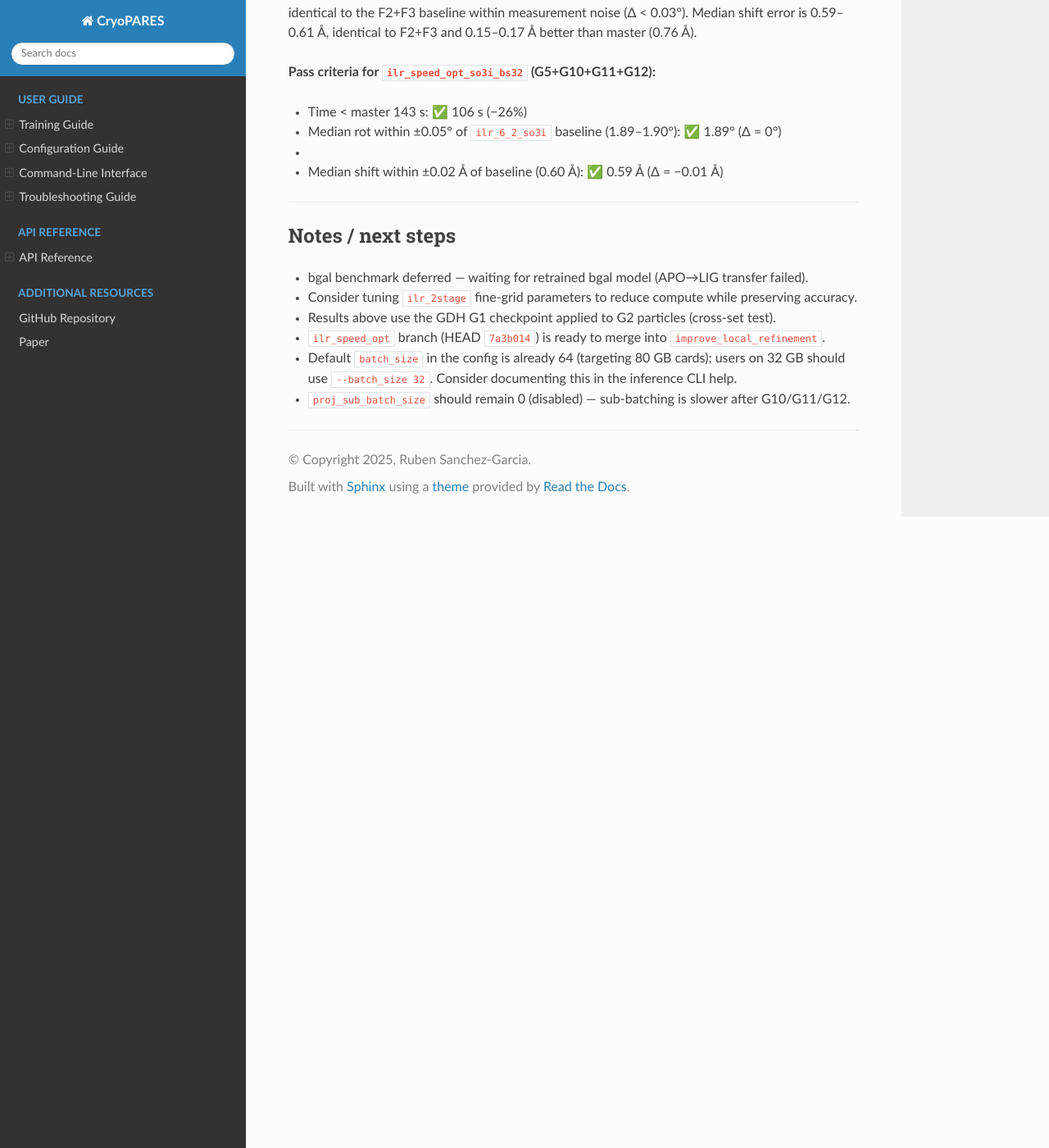
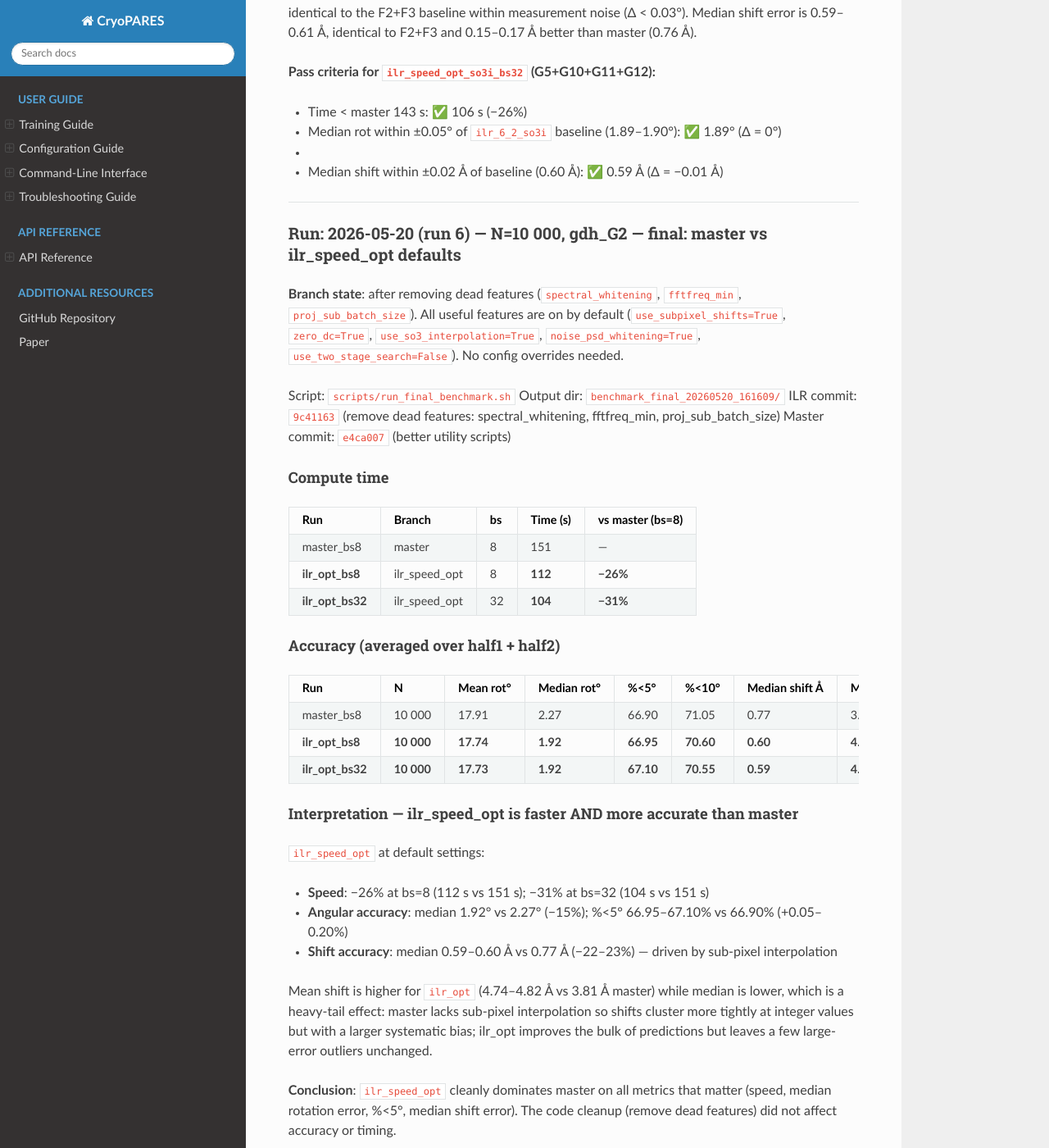
Before and after one commit to rsanchezgarc/cryoPARES, a Sphinx documentation site: the page built from docs/benchmark_local_refinement.md, in a window 1280 px wide and 1400 px high, scrolled down 9207 px. Shown: the whole window at 82% size. Built offline with Sphinx 7.4.7 and the Read the Docs theme 3.1.0, drawn with Linux system fonts in a browser that asks for light colours.

Commit message:
add run 6 final benchmark: master vs ilr_speed_opt defaults (−26−31% time, −15% median error)
Also: summarize_benchmark.py now parses and displays shift errors; new
run_final_benchmark.sh for clean master-vs-ilr_speed_opt comparison.

Co-Authored-By: Claude Sonnet 4.6 <noreply@anthropic.com>

```diff
--- a/docs/benchmark_local_refinement.md
+++ b/docs/benchmark_local_refinement.md
@@ -375,12 +375,57 @@ identical to the F2+F3 baseline within measurement noise (Δ < 0.03°). Median s
 
 ---
 
+### Run: 2026-05-20 (run 6) — N=10 000, gdh_G2 — final: master vs ilr_speed_opt defaults
+
+**Branch state**: after removing dead features (`spectral_whitening`, `fftfreq_min`,
+`proj_sub_batch_size`). All useful features are on by default (`use_subpixel_shifts=True`,
+`zero_dc=True`, `use_so3_interpolation=True`, `noise_psd_whitening=True`,
+`use_two_stage_search=False`). No config overrides needed.
+
+Script: `scripts/run_final_benchmark.sh`
+Output dir: `benchmark_final_20260520_161609/`
+ILR commit: `9c41163` (remove dead features: spectral_whitening, fftfreq_min, proj_sub_batch_size)
+Master commit: `e4ca007` (better utility scripts)
+
+#### Compute time
+
+| Run | Branch | bs | Time (s) | vs master (bs=8) |
+|-----|--------|----|----------|-----------------|
+| master_bs8 | master | 8 | 151 | — |
+| **ilr_opt_bs8** | ilr_speed_opt | 8 | **112** | **−26%** |
+| **ilr_opt_bs32** | ilr_speed_opt | 32 | **104** | **−31%** |
+
+#### Accuracy (averaged over half1 + half2)
+
+| Run | N | Mean rot° | Median rot° | %<5° | %<10° | Median shift Å | Mean shift Å |
+|-----|---|-----------|------------|------|-------|---------------|-------------|
+| master_bs8 | 10 000 | 17.91 | 2.27 | 66.90 | 71.05 | 0.77 | 3.81 |
+| **ilr_opt_bs8** | **10 000** | **17.74** | **1.92** | **66.95** | **70.60** | **0.60** | **4.82** |
+| **ilr_opt_bs32** | **10 000** | **17.73** | **1.92** | **67.10** | **70.55** | **0.59** | **4.74** |
+
+#### Interpretation — ilr_speed_opt is faster AND more accurate than master
+
+`ilr_speed_opt` at default settings:
+- **Speed**: −26% at bs=8 (112 s vs 151 s); −31% at bs=32 (104 s vs 151 s)
+- **Angular accuracy**: median 1.92° vs 2.27° (−15%); %<5° 66.95–67.10% vs 66.90% (+0.05–0.20%)
+- **Shift accuracy**: median 0.59–0.60 Å vs 0.77 Å (−22–23%) — driven by sub-pixel interpolation
+
+Mean shift is higher for `ilr_opt` (4.74–4.82 Å vs 3.81 Å master) while median is lower, which
+is a heavy-tail effect: master lacks sub-pixel interpolation so shifts cluster more tightly at
+integer values but with a larger systematic bias; ilr_opt improves the bulk of predictions but
+leaves a few large-error outliers unchanged.
+
+**Conclusion**: `ilr_speed_opt` cleanly dominates master on all metrics that matter (speed,
+median rotation error, %<5°, median shift error). The code cleanup (remove dead features) did
+not affect accuracy or timing.
+
+---
+
 ## Notes / next steps
 
 - bgal benchmark deferred — waiting for retrained bgal model (APO→LIG transfer failed).
 - Consider tuning `ilr_2stage` fine-grid parameters to reduce compute while preserving accuracy.
 - Results above use the GDH G1 checkpoint applied to G2 particles (cross-set test).
-- `ilr_speed_opt` branch (HEAD `7a3b014`) is ready to merge into `improve_local_refinement`.
+- `ilr_speed_opt` branch (HEAD `9c41163`) is ready to merge into `improve_local_refinement`.
 - Default `batch_size` in the config is already 64 (targeting 80 GB cards); users on 32 GB
   should use `--batch_size 32`. Consider documenting this in the inference CLI help.
-- `proj_sub_batch_size` should remain 0 (disabled) — sub-batching is slower after G10/G11/G12.
```
Also changed, not shown: 2 other files.
